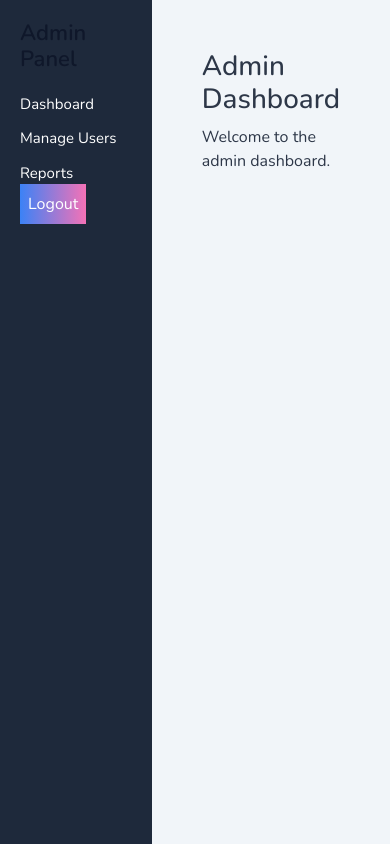
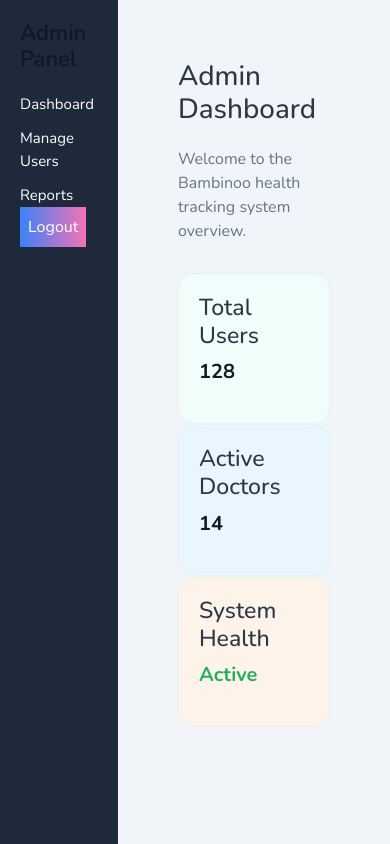
Before and after one commit to nichelleis/Bambinoo, a React (Vite) app in the folder frontend/: page /admin in a window 390 px wide. Built offline with nearby package versions, Linux system fonts and the light colour scheme; a web font is replaced by a local one.

Commit message:
update dashboard structure with responsive stat cards

```diff
--- a/frontend/src/admin/pages/AdminDashboard.jsx
+++ b/frontend/src/admin/pages/AdminDashboard.jsx
@@ -1,8 +1,31 @@
+import React from 'react';
+
 export default function AdminDashboard() {
   return (
-    <div style={{ padding: '20px' }}>
-      <h1>Admin Dashboard</h1>
-      <p>Welcome to the admin dashboard.</p>
+    <div className="admin-content">
+      <div className="dashboard-header">
+        <h1 className="admin-title">Admin Dashboard</h1>
+        <p style={{ color: '#64748b', marginBottom: '30px' }}>
+            Welcome to the Bambinoo health tracking system overview.
+        </p>
+      </div>
+
+      <div className="stats-grid">
+        <div className="stat-card">
+          <h3>Total Users</h3>
+          <p className="stat-number">128</p>
+        </div>
+
+        <div className="stat-card">
+          <h3>Active Doctors</h3>
+          <p className="stat-number">14</p>
+        </div>
+
+        <div className="stat-card">
+          <h3>System Health</h3>
+          <p className="stat-number" style={{ color: '#27ae60' }}>Active</p>
+        </div>
+      </div>
     </div>
   );
 }
```
